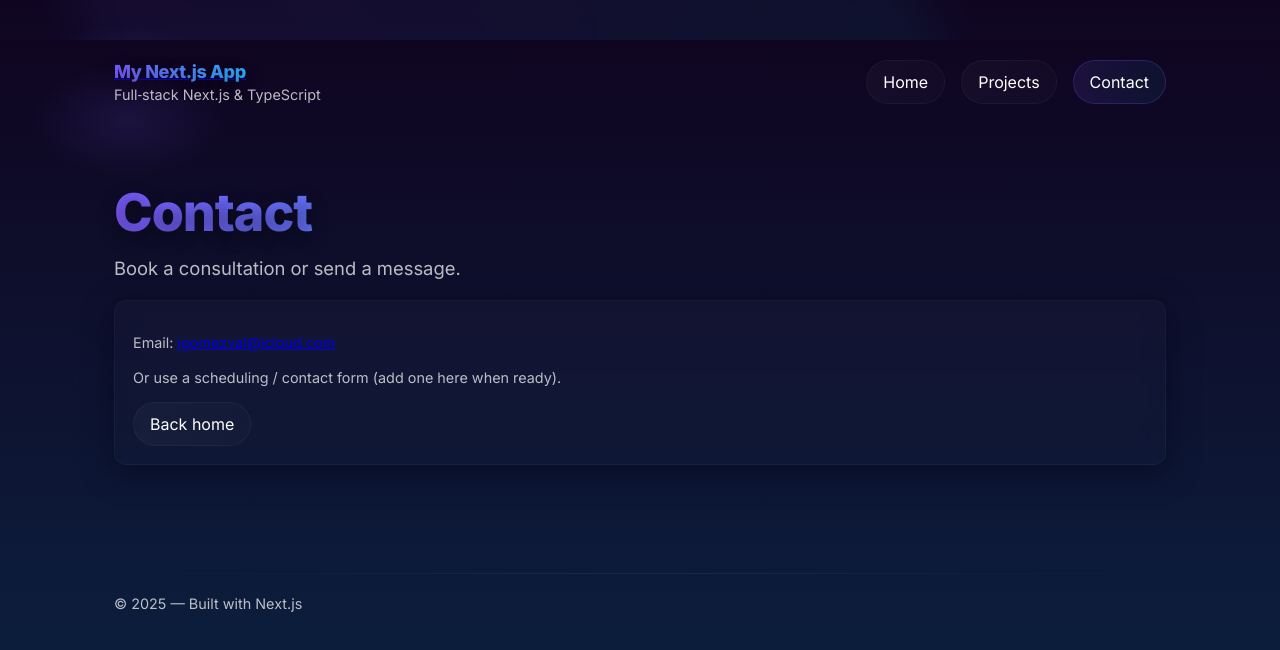
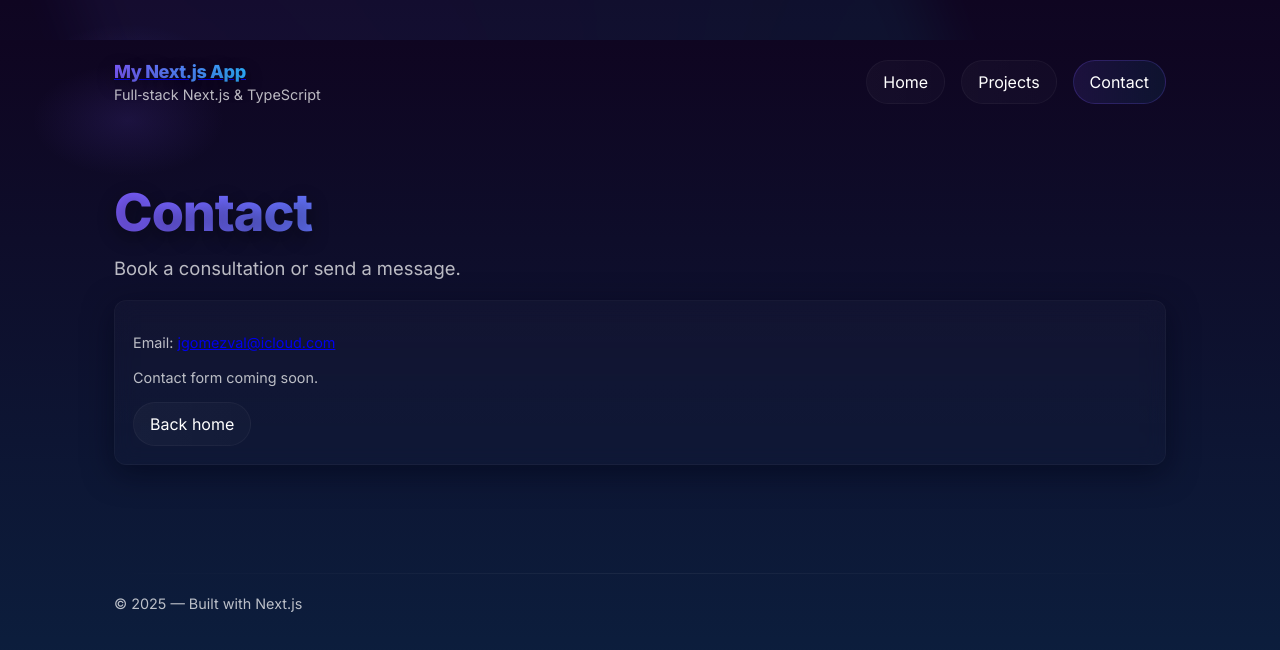
Before and after one commit to fullstacknyc/portfolio, a Next.js app: page /contact in a window 1280 px wide. Shown: the top 650 px of the page. Built offline with nearby package versions, Linux system fonts and the light colour scheme.

Commit message:
fixing information displayed

```diff
--- a/src/app/contact/page.tsx
+++ b/src/app/contact/page.tsx
@@ -11,7 +11,7 @@ export default function ContactPage() {
       <article className="card" style={{ marginTop: 16 }}>
         <p className="small">Email: <a href="mailto:jgomezval@icloud.com">jgomezval@icloud.com</a></p>
         <p className="small" style={{ marginTop: 8 }}>
-          Or use a scheduling / contact form (add one here when ready).
+          Contact form coming soon.
         </p>
         <div style={{ marginTop: 12 }}>
           <Link href="/" className="btn">Back home</Link>
```
